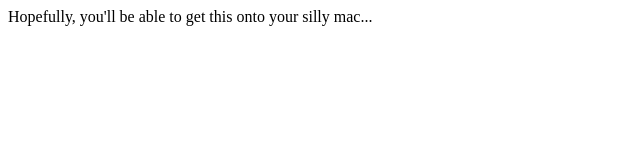
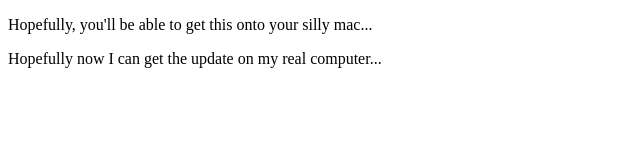
Before and after one commit to omgiitgayea/project1, a plain HTML site: page uldlattempt.html in a window 1280 px wide. Shown: the whole page, without its empty margins (0-640 px from the left). Drawn offline with Linux system fonts and the light colour scheme.

Commit message:
And now an update

```diff
--- a/uldlattempt.html
+++ b/uldlattempt.html
@@ -5,6 +5,8 @@
     <title>This is merely a test</title>
 </head>
 <body>
-    Hopefully, you'll be able to get this onto your silly mac...
+    <p>Hopefully, you'll be able to get this onto your silly mac...</p>
+    <p>Hopefully now I can get the update on my real computer...</p>
+
 </body>
 </html>
```
